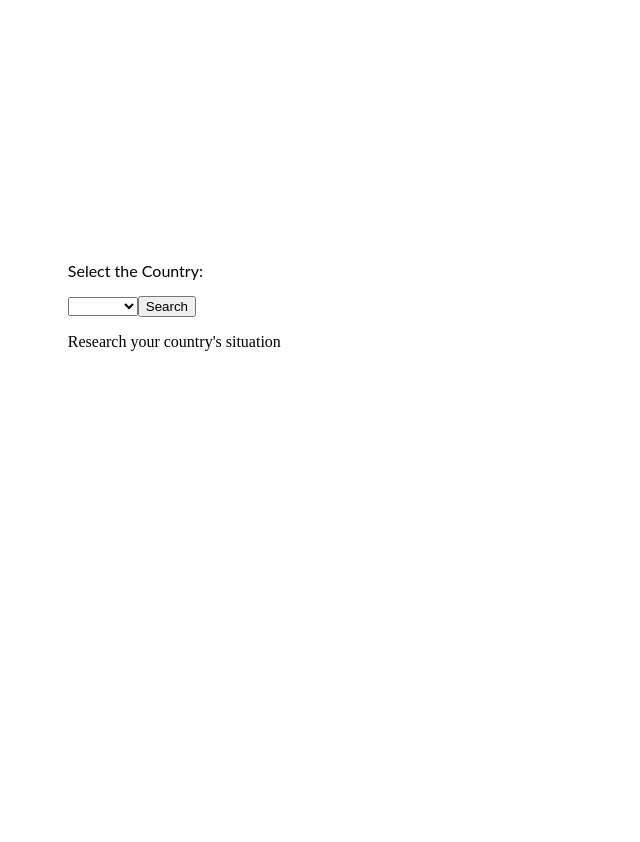
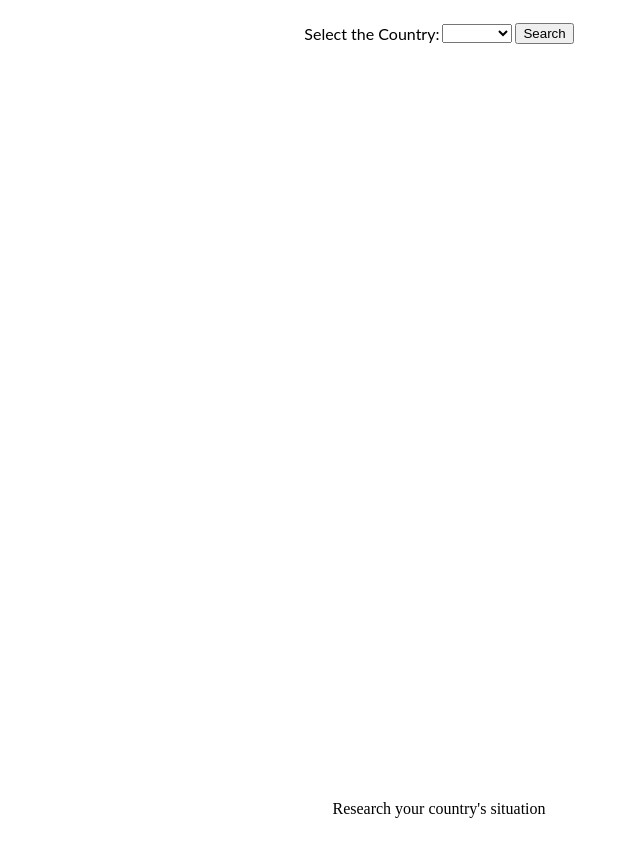
Before and after one commit to geovanef46/covid-api, an Angular app: page / in a window 1280 px wide. Shown: the whole page, without its empty margins (201-841 px from the left). Before the commit the page ends 800 px from the top, so only its background shows below. Built offline with nearby package versions, Linux system fonts and the light colour scheme.

Commit message:
4 files modified

```diff
--- a/src/app/app.component.css
+++ b/src/app/app.component.css
@@ -2,11 +2,26 @@ p {
   font-family: Lato;
 }
 
-body{
-  position: relative;
-  padding: 20%;
+section,footer,li{
+  background-color:#FFF;
+  display:flex;
+  justify-content:center;
+  align-items:center;
+
+}
+select{
+  margin: 3px;
 }
 
+button:hover{
+  color: cornflowerblue ;
+}
+button:active,div:hover{
+  size: 10px;
+  background-color: #d0dee9;
+  box-shadow: 0 1px #666;
+  transform: translateY(5px);
+}
 div{
-  padding: 5px;
+  padding: 10px;
 }
--- a/src/app/app.component.html
+++ b/src/app/app.component.html
@@ -1,5 +1,6 @@
 <body>
-<p>
+  <section>
+    <p>
 	Select the Country: </p>
   <select id="countrys" [(ngModel)]=searchString>
   <option value="BR">BRASIL</option>
@@ -7,19 +8,32 @@
   <option value="IT">ITÁLIA</option>
   <option value="CN">CHINA</option>
 </select>
+<button (click)="searchApi(value)">Search</button>
+  </section>
 
-<button (click)="searchApi(value)">Search</button>
+
+<section *ngIf="dataLoaded; else skeleton">
 <ul >
     <li *ngFor="let item of apiSearch.countrydata">
-      <h3>Last Updates</h3>
+      <h3>Updates</h3>
+      <div>{{item.erro}}</div>
       <div>Total of Cases: {{item.total_cases}}</div>
       <div>Total of Deaths: {{item.total_deaths}}</div>
       <div>Discovery Cases hoje: {{item.total_new_cases_today}}</div>
       <div>Deaths Today: {{item.total_new_deaths_today}}</div>
     </li>
 </ul>
+</section>
+<ng-template #skeleton class="skeleton">
+      <h3></h3>
+      <div></div>
+      <div></div>
+      <div></div>
+      <div></div>
 
+</ng-template>
 
-
-<my-server></my-server>
 </body>
+<footer>
+  <my-server></my-server>
+</footer>
--- a/src/app/app.component.ts
+++ b/src/app/app.component.ts
@@ -6,10 +6,11 @@ import { Http , Response } from '@angular/http';
   templateUrl: './app.component.html',
   styleUrls: [ './app.component.css' ]
 })
-export class AppComponent  {
+export class AppComponent {
   constructor(private http: Http){}
   searchString : String = '';
-  apiSearch = [];
+  apiSearch : any;
+  dataload: boolean = false;
   searchApi(){
     const urlofApi= 'https://thevirustracker.com/free-api?countryTotal=' + this.searchString;
     console.log(`Valor Pesquisado:${this.searchString}`)
@@ -18,9 +19,14 @@ export class AppComponent  {
       (res: Response) =>
         {
           const searchResult = res.json();
-          console.log(searchResult);
+          this.dataload = true;
+          if(res.ok){
+            this.apiSearch = {'erro': 'Atualizando dados... Sistema indisponível'}
+            return
+          }
+          console.log("Response server ...");
           this.apiSearch = searchResult;
-          console.log(this.apiSearch);
+          console.log(res);
           //console.log(this.imageSearch.owner.avatar_url);
         }
     );
--- a/src/app/app.module.ts
+++ b/src/app/app.module.ts
@@ -9,9 +9,11 @@ import { ServerComponent } from './server-component/server.component';
 
 
 @NgModule({
+
   imports:      [ BrowserModule, FormsModule,
   HttpModule],
   declarations: [ AppComponent, HelloComponent, ServerComponent ],
   bootstrap:    [ AppComponent ]
+
 })
 export class AppModule { }
```
